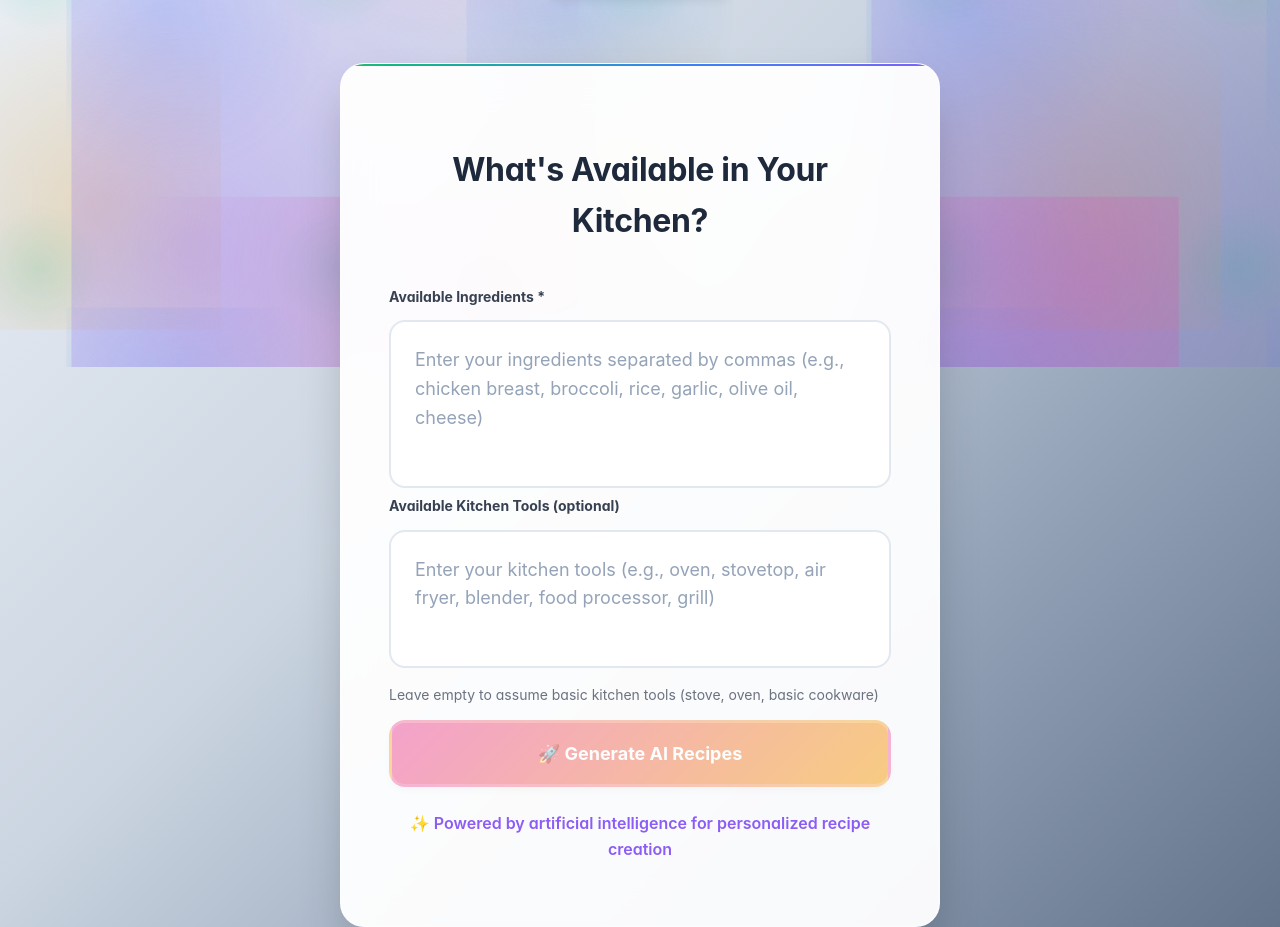
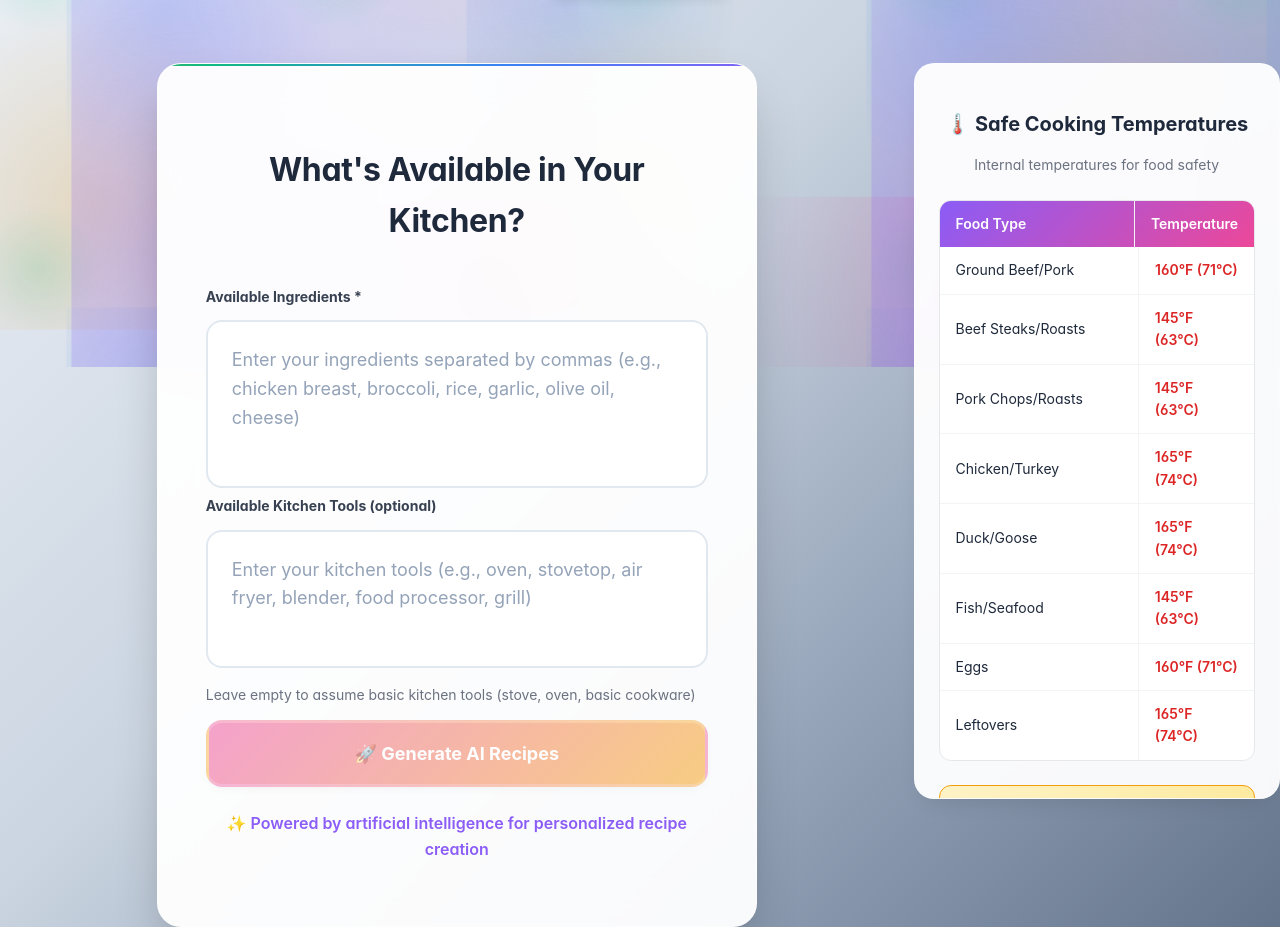
Before and after one commit to Booga1120/Hackathon_Kitchen_App, a React (Vite) app in the folder cook-along-app/: page / in a window 1280 px wide. Shown: the part 433-1360 px from the top of the page. Built offline with nearby package versions, Linux system fonts and the light colour scheme.

Commit message:
added table

```diff
--- a/cook-along-app/src/App.css
+++ b/cook-along-app/src/App.css
@@ -780,3 +780,174 @@
     gap: 1rem;
   }
 }
+
+/* Safety Table Styles */
+.safety-table-container {
+  background: rgba(255, 255, 255, 0.95);
+  backdrop-filter: blur(20px);
+  border-radius: 20px;
+  padding: 1.5rem;
+  border: 1px solid rgba(255, 255, 255, 0.3);
+  box-shadow: 0 10px 25px -12px rgba(0, 0, 0, 0.15);
+  position: sticky;
+  top: 2rem;
+  max-height: calc(100vh - 4rem);
+  overflow-y: auto;
+}
+
+.safety-table-title {
+  font-size: 1.25rem;
+  font-weight: 700;
+  color: #1e293b;
+  margin-bottom: 0.5rem;
+  text-align: center;
+}
+
+.safety-table-subtitle {
+  font-size: 0.875rem;
+  color: #6b7280;
+  margin-bottom: 1.5rem;
+  text-align: center;
+}
+
+.safety-table {
+  border-radius: 12px;
+  overflow: hidden;
+  border: 1px solid #e5e7eb;
+  background: white;
+}
+
+.safety-table-header {
+  display: flex;
+  background: linear-gradient(135deg, #8b5cf6 0%, #ec4899 100%);
+  color: white;
+  font-weight: 600;
+}
+
+.safety-table-row {
+  display: flex;
+  border-bottom: 1px solid #f3f4f6;
+  transition: background-color 0.2s ease;
+}
+
+.safety-table-row:hover {
+  background-color: #f8fafc;
+}
+
+.safety-table-row:last-child {
+  border-bottom: none;
+}
+
+.safety-table-cell {
+  padding: 0.75rem 1rem;
+  font-size: 0.875rem;
+  display: flex;
+  align-items: center;
+}
+
+.safety-table-cell.header {
+  font-weight: 600;
+  color: white;
+}
+
+.safety-table-cell.temp {
+  font-weight: 600;
+  color: #dc2626;
+  justify-content: center;
+}
+
+.safety-table-cell:first-child {
+  flex: 2;
+  border-right: 1px solid #f3f4f6;
+}
+
+.safety-table-cell:last-child {
+  flex: 1;
+  justify-content: center;
+}
+
+.safety-tips {
+  margin-top: 1.5rem;
+  padding: 1rem;
+  background: linear-gradient(135deg, #fef3c7 0%, #fde68a 100%);
+  border-radius: 12px;
+  border: 1px solid #f59e0b;
+}
+
+.safety-tips-title {
+  font-size: 1rem;
+  font-weight: 600;
+  color: #92400e;
+  margin-bottom: 0.75rem;
+}
+
+.safety-tips-list {
+  list-style: none;
+  padding: 0;
+  margin: 0;
+}
+
+.safety-tips-list li {
+  font-size: 0.875rem;
+  color: #92400e;
+  margin-bottom: 0.5rem;
+  padding-left: 1.25rem;
+  position: relative;
+}
+
+.safety-tips-list li::before {
+  content: "•";
+  color: #f59e0b;
+  font-weight: bold;
+  position: absolute;
+  left: 0;
+}
+
+.safety-tips-list li:last-child {
+  margin-bottom: 0;
+}
+
+/* Responsive Design for Safety Table */
+@media (max-width: 1024px) {
+  .flex {
+    flex-direction: column;
+  }
+
+  .w-80 {
+    width: 100%;
+    max-width: 500px;
+    margin: 2rem auto 0 auto;
+  }
+
+  .safety-table-container {
+    position: static;
+    max-height: none;
+  }
+}
+
+@media (max-width: 768px) {
+  .safety-table-container {
+    padding: 1rem;
+  }
+
+  .safety-table-title {
+    font-size: 1.125rem;
+  }
+
+  .safety-table-cell {
+    padding: 0.5rem 0.75rem;
+    font-size: 0.8rem;
+  }
+
+  .safety-tips {
+    padding: 0.75rem;
+  }
+
+  .safety-tips-title {
+    font-size: 0.9rem;
+  }
+
+  .safety-tips-list li {
+    font-size: 0.8rem;
+  }
+}
--- a/cook-along-app/src/App.jsx
+++ b/cook-along-app/src/App.jsx
@@ -238,9 +238,13 @@ Focus on recipes that use most of the available ingredients and are practical to
           </div>
         )}
 
+        {/* Main Content with Safety Table */}
+        <div className="flex gap-8 mt-8">
+          {/* Left Side - Main Content */}
+          <div className="flex-1">
             {/* Input Form */}
             {currentView === 'input' && (
-          <div className="max-w-2xl mx-auto mt-16">
+              <div className="max-w-2xl mx-auto">
                 <div className="premium-card">
                   <div className="card-content">
                     <h3 className="card-title">
@@ -321,7 +325,7 @@ Focus on recipes that use most of the available ingredients and are practical to
 
             {/* Recipe Results */}
             {currentView === 'recipes' && (
-          <div className="max-w-7xl mx-auto mt-12">
+              <div className="max-w-7xl mx-auto">
                 <button
                   onClick={goBack}
                   className="back-button mb-12"
@@ -396,7 +400,7 @@ Focus on recipes that use most of the available ingredients and are practical to
 
             {/* Recipe Walkthrough */}
             {currentView === 'walkthrough' && selectedRecipe && (
-          <div className="max-w-5xl mx-auto mt-12">
+              <div className="max-w-5xl mx-auto">
                 <button
                   onClick={goBack}
                   className="back-button mb-12"
@@ -459,6 +463,77 @@ Focus on recipes that use most of the available ingredients and are practical to
               </div>
             )}
           </div>
+
+          {/* Right Side - Safety Table */}
+          <div className="w-80 flex-shrink-0">
+            <div className="safety-table-container">
+              <h3 className="safety-table-title">
+                🌡️ Safe Cooking Temperatures
+              </h3>
+              <p className="safety-table-subtitle">
+                Internal temperatures for food safety
+              </p>
+
+              <div className="safety-table">
+                <div className="safety-table-header">
+                  <div className="safety-table-cell header">Food Type</div>
+                  <div className="safety-table-cell header">Temperature</div>
+                </div>
+
+                <div className="safety-table-row">
+                  <div className="safety-table-cell">Ground Beef/Pork</div>
+                  <div className="safety-table-cell temp">160°F (71°C)</div>
+                </div>
+
+                <div className="safety-table-row">
+                  <div className="safety-table-cell">Beef Steaks/Roasts</div>
+                  <div className="safety-table-cell temp">145°F (63°C)</div>
+                </div>
+
+                <div className="safety-table-row">
+                  <div className="safety-table-cell">Pork Chops/Roasts</div>
+                  <div className="safety-table-cell temp">145°F (63°C)</div>
+                </div>
+
+                <div className="safety-table-row">
+                  <div className="safety-table-cell">Chicken/Turkey</div>
+                  <div className="safety-table-cell temp">165°F (74°C)</div>
+                </div>
+
+                <div className="safety-table-row">
+                  <div className="safety-table-cell">Duck/Goose</div>
+                  <div className="safety-table-cell temp">165°F (74°C)</div>
+                </div>
+
+                <div className="safety-table-row">
+                  <div className="safety-table-cell">Fish/Seafood</div>
+                  <div className="safety-table-cell temp">145°F (63°C)</div>
+                </div>
+
+                <div className="safety-table-row">
+                  <div className="safety-table-cell">Eggs</div>
+                  <div className="safety-table-cell temp">160°F (71°C)</div>
+                </div>
+
+                <div className="safety-table-row">
+                  <div className="safety-table-cell">Leftovers</div>
+                  <div className="safety-table-cell temp">165°F (74°C)</div>
+                </div>
+              </div>
+
+              <div className="safety-tips">
+                <h4 className="safety-tips-title">💡 Safety Tips:</h4>
+                <ul className="safety-tips-list">
+                  <li>Use a food thermometer for accuracy</li>
+                  <li>Check the thickest part of the meat</li>
+                  <li>Let meat rest 3-5 minutes after cooking</li>
+                  <li>When in doubt, cook it longer</li>
+                </ul>
+              </div>
+            </div>
+          </div>
+        </div>
+      </div>
     </div>
   )
 }
```
Lines whose indentation alone changed are shown as unchanged.
